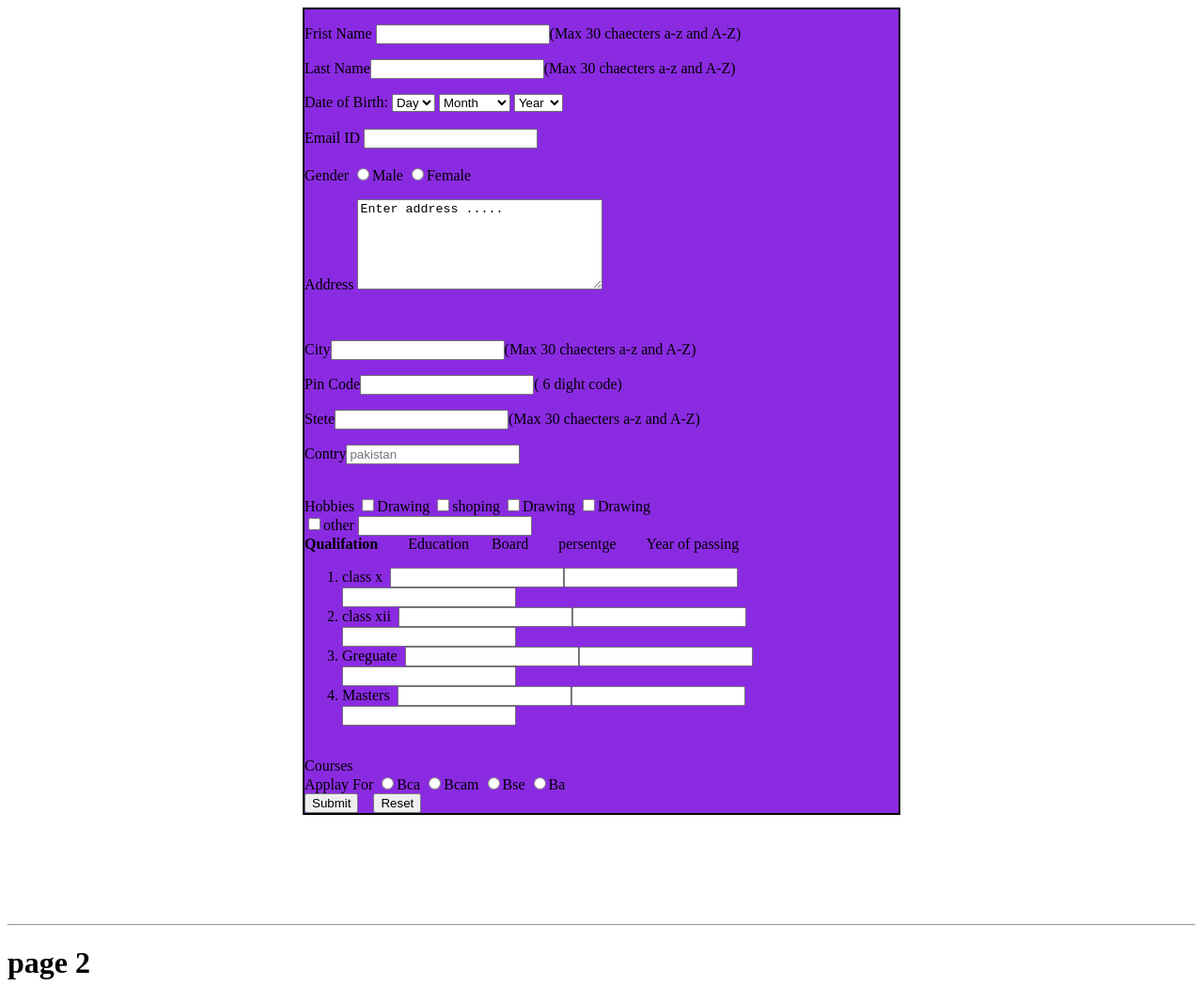
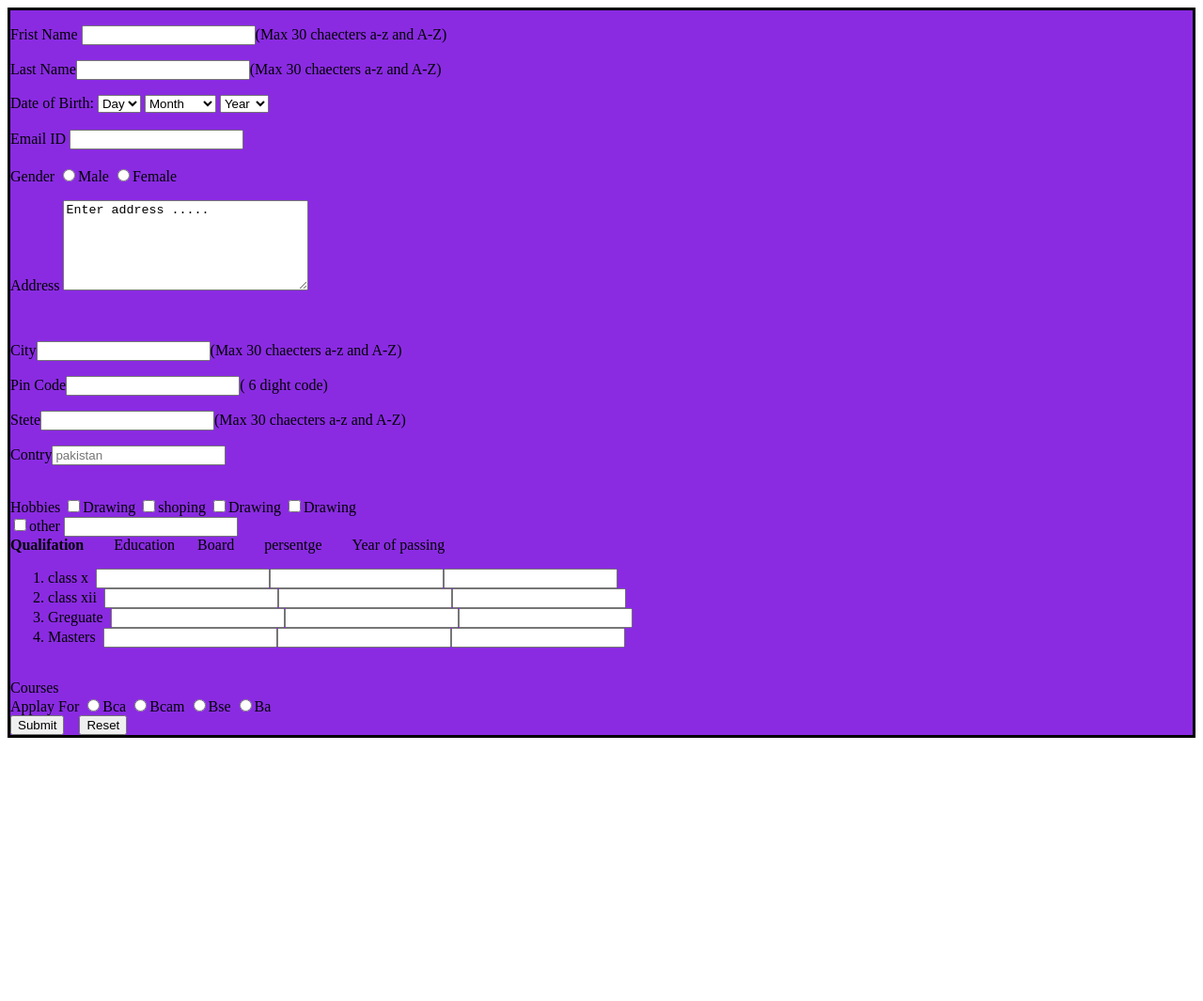
Before and after one commit to ismail99182/form-Task-2, a plain HTML site: page index.html in a window 1280 px wide. Shown: the whole page at 94% size. After the commit the page ends 800 px from the top, so only its background shows below. Drawn offline with Linux system fonts and the light colour scheme.

Commit message:
Update index.html

```diff
--- a/index.html
+++ b/index.html
@@ -6,7 +6,7 @@
     <title>Document</title>
 </head>
 <body>
-    <form style="border: 2px solid black ; background-color: blueviolet; margin: auto; width: 50%; display: block;scroll-padding-inline-end: ;">
+    <form style="border:  solid black ; background-color: blueviolet; margin: auto; width: 50; display: block;scroll-padding-inline-end: ;">
         <p>Frist Name <input type="text">(Max 30 chaecters a-z and A-Z)</p>
         <p>Last Name<input type="text">(Max 30 chaecters a-z and A-Z)</p>
         <label>Date of Birth:</label>
@@ -74,12 +74,6 @@
 </lable><br>
 <button> Submit</button> &nbsp;&nbsp;  <button>Reset</button>
     </form>
-<Br></Br><Br></Br><Br></Br>
-<hr>
-    <h1>page 2</h1>
+</body>
 
-
-
-
-</body>
 </html>
```
